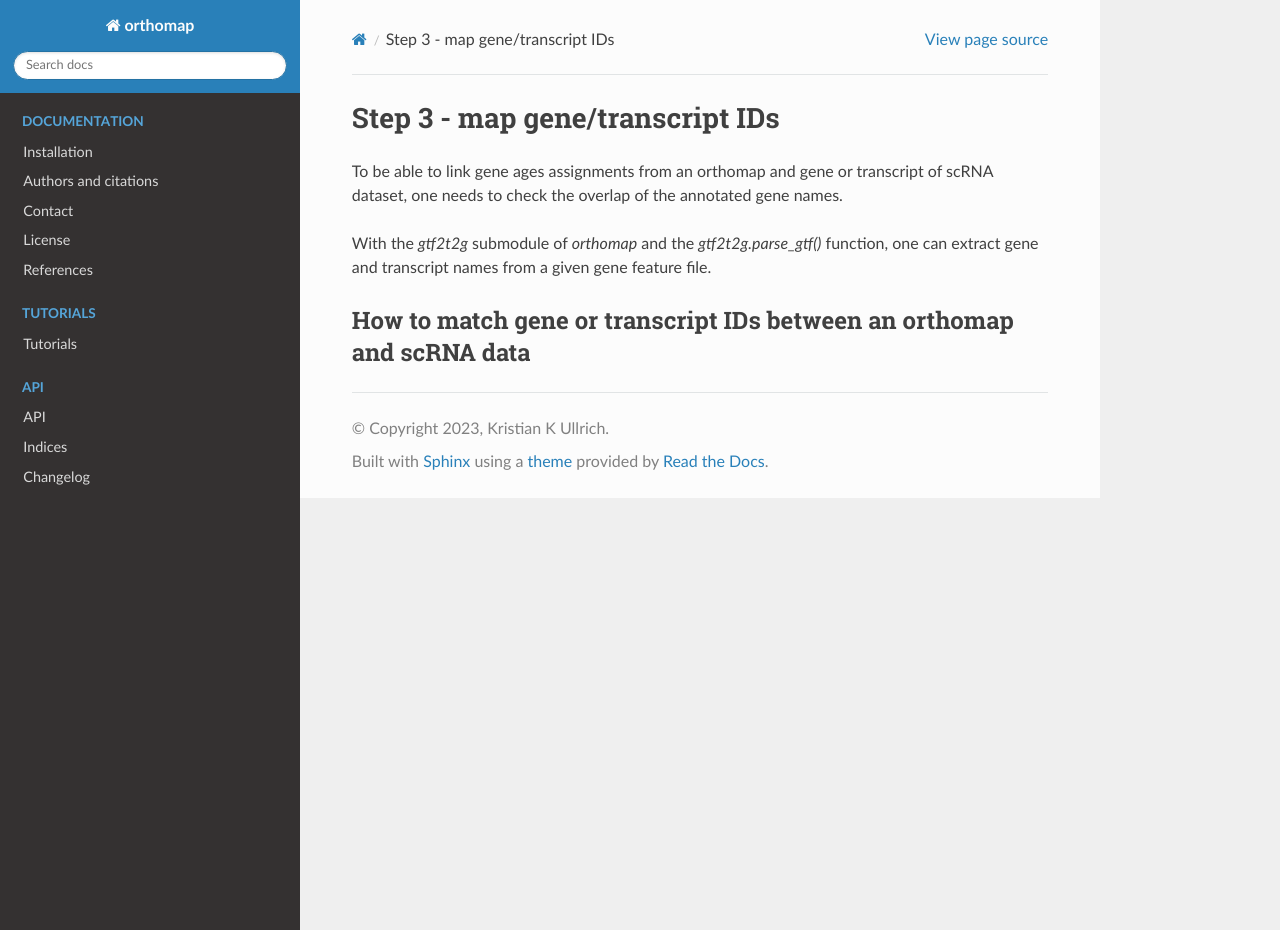
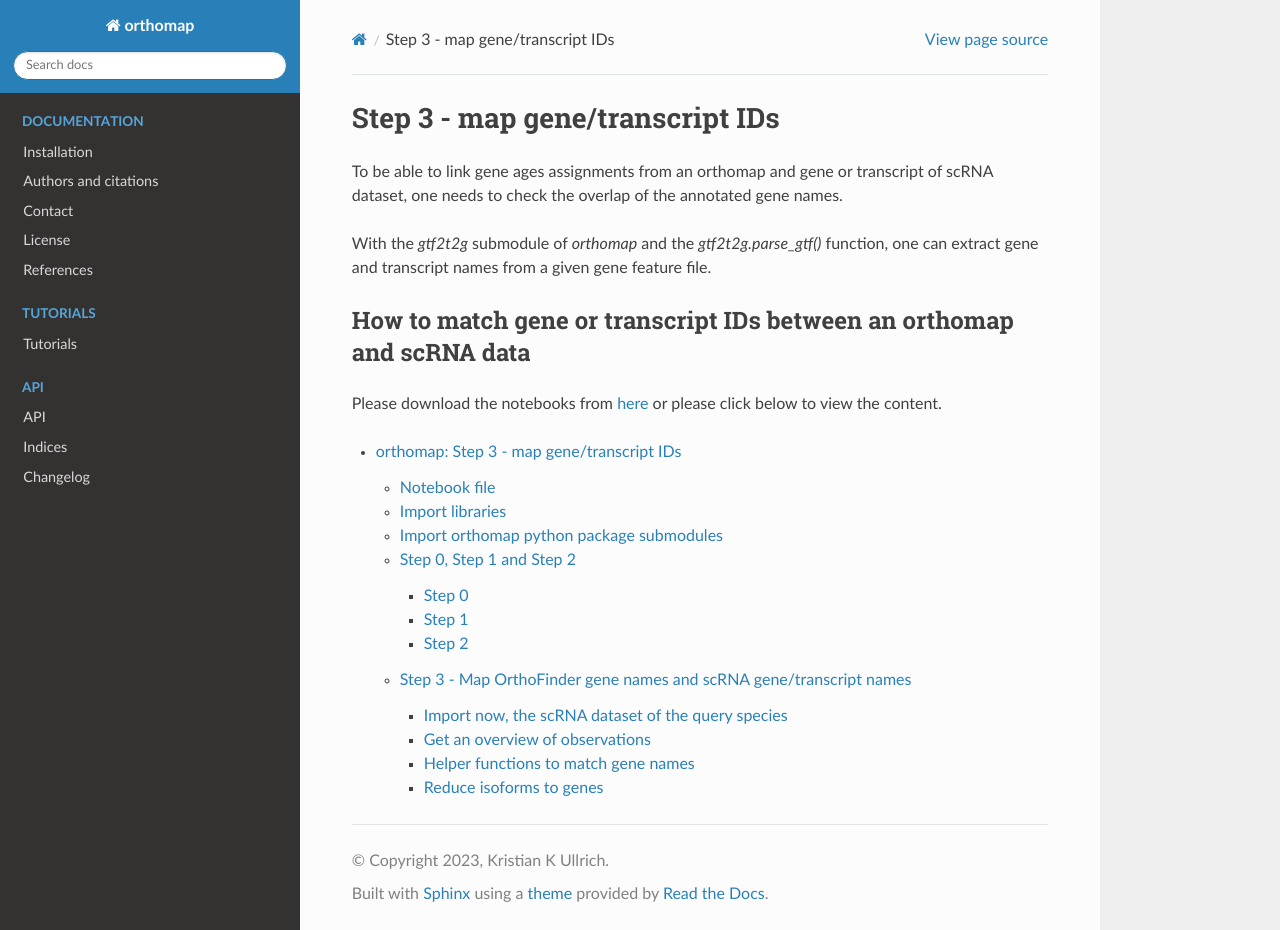
Before and after one commit to kullrich/orthomap, a Sphinx documentation site: the page built from docs/tutorials/geneset_overlap.rst, in a window 1280 px wide and 930 px high. Built offline with Sphinx 7.4.7 and the Read the Docs theme 2.0.0, drawn with Linux system fonts in a browser that asks for light colours; formulas are drawn with MathJax 3; pages that are not in the unit, such as notebooks, are missing from menus.

Commit message:
# added geneset_overlap.ipynb

```diff
--- a/docs/tutorials/geneset_overlap.rst
+++ b/docs/tutorials/geneset_overlap.rst
@@ -12,3 +12,10 @@
 
 How to match gene or transcript IDs between an orthomap and scRNA data
 ----------------------------------------------------------------------
+
+Please download the notebooks from `here <https://raw.githubusercontent.com/kullrich/orthomap/main/docs/notebooks/geneset_overlap.ipynb>`_
+or please click below to view the content.
+
+.. toctree::
+
+   ../notebooks/geneset_overlap
```
